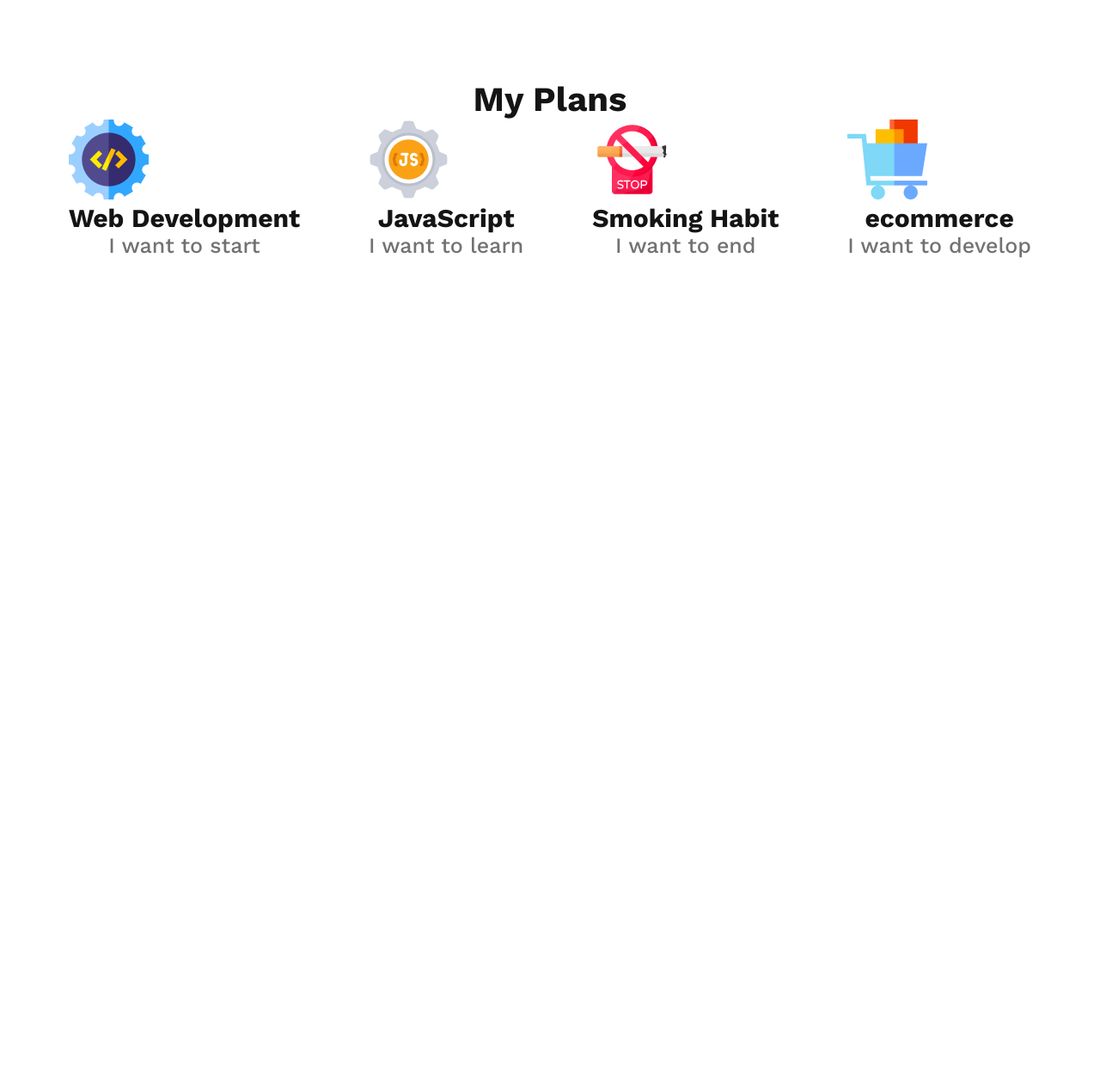
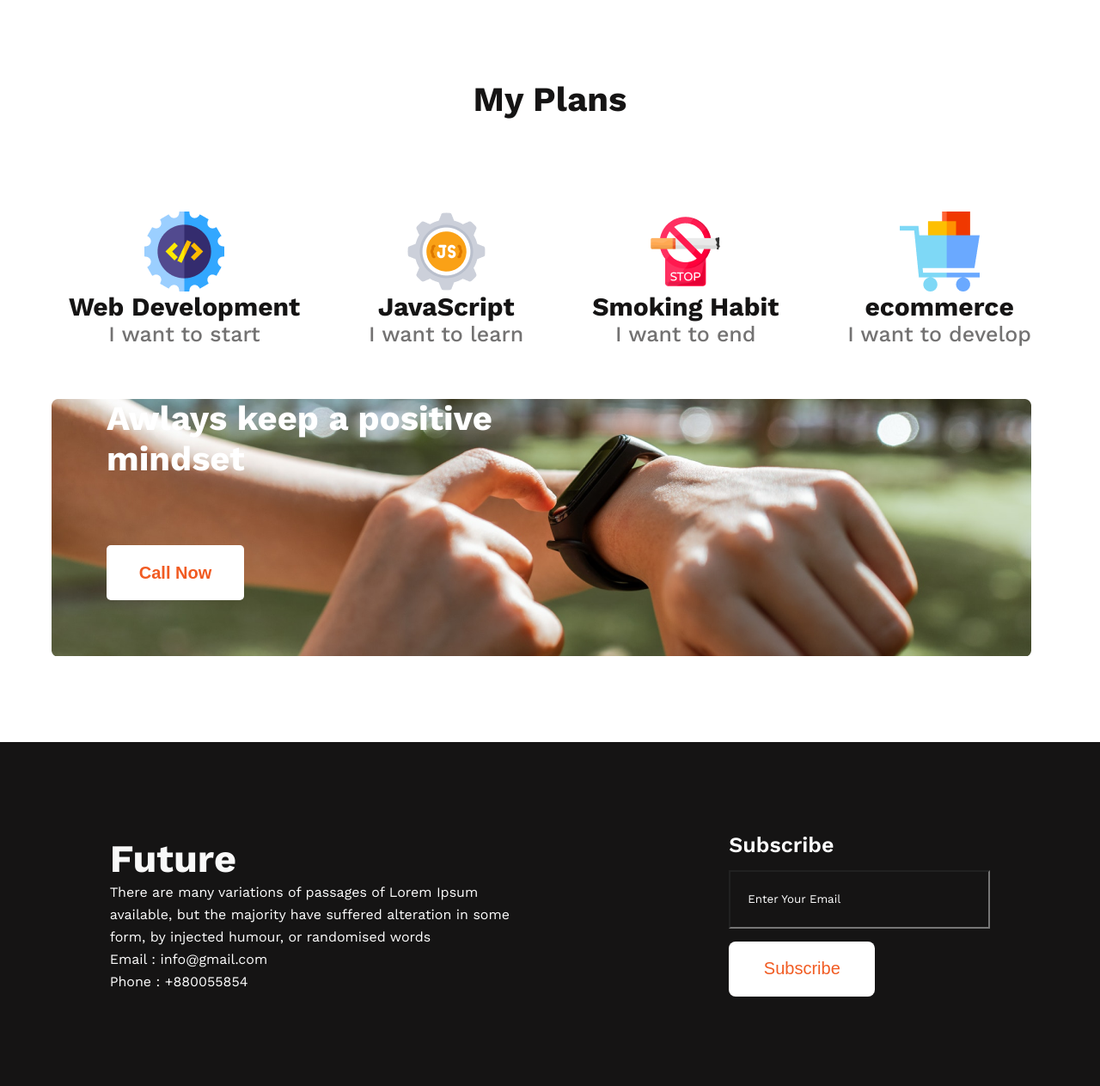
Before and after one commit to ahnaf4D/newYear-New-Me, a plain HTML site: page index.html in a window 1280 px wide. Shown: the part 1832-3095 px from the top of the page at 86% size. Before the commit the page ends 2132 px from the top, so only its background shows below. Drawn offline with nearby package versions, Linux system fonts and the light colour scheme.

Commit message:
All problem solved

```diff
--- a/index.html
+++ b/index.html
@@ -47,29 +47,57 @@
             <h1 class="plans-title">My Plans</h1>
             <div class="plans-container">
                 <div class="plan-a">
-                    <img src="./images/icons/web.png" alt="web development"  class="plan_img">
+                    <img src="./images/icons/web.png" alt="web development" class="">
                     <h4 class="plan-term">Web Development</h4>
                     <p class="plan-description">I want to start</p>
                 </div>
                 <div class="plan-b">
-                    <img src="./images/icons/js.png" alt="javaScript Logo" class="plan_img">
+                    <img src="./images/icons/js.png" alt="javaScript Logo" class="">
                     <h4 class="plan-term">JavaScript</h4>
                     <p class="plan-description">I want to learn</p>
                 </div>
                 <div class="plan-c">
-                    <img src="./images/icons/smoke.png" alt="smoking logo" class="plan_img">
+                    <img src="./images/icons/smoke.png" alt="smoking logo" class="">
                     <h4 class="plan-term">Smoking Habit</h4>
                     <p class="plan-description">I want to end</p>
                 </div>
                 <div class="plan-d">
-                    <img src="./images/icons/ecom.png" alt="ecommerce logo" class="plan_img">
+                    <img src="./images/icons/ecom.png" alt="ecommerce logo" class="">
                     <h4 class="plan-term">ecommerce</h4>
                     <p class="plan-description">I want to develop</p>
                 </div>
 
             </div>
         </section>
+        <section class="branding_area">
+           <div class="content-branding">
+            <h2 class="branding-title">Awlays keep a positive
+                <br>mindset</h2>
+            <button class="callNowbutton">Call Now</button>
+           </div>
+        </section>
     </main>
+    <footer>
+        <div class="feature-area">
+            <h3 class="future-text">Future</h3>
+            <p class="future-contnet">
+                There are many variations of passages of Lorem Ipsum <br>available, but the majority have suffered alteration in some <br>form, by injected humour, or randomised words
+            </p>
+            <p class="future-email">
+                Email : info@gmail.com <br>
+                Phone : +880055854
+            </p>
+        </div>
+        <div class="subscribe-area">
+            <h5 class="subscribe-text">Subscribe</h5>
+            <form action="">
+                <label for="userEmail">
+                    <input type="email" name="userEmail" id="userEmail" placeholder="Enter Your Email ">
+                </label>
+                <input type="submit" value="Subscribe" class="submitbtn">
+            </form>
+        </div>
+    </footer>
 </body>
 
 </html>
--- a/styles/style.css
+++ b/styles/style.css
@@ -99,8 +99,123 @@ li {
     font-size: 25px;
     font-weight: 500;
 }
-.plans-container{
+
+.plans-container {
     display: flex;
     justify-content: space-evenly;
     align-items: center;
+    padding-top: 107px;
 }
+
+.plan-a,
+.plan-b,
+.plan-c,
+.plan-d {
+    display: flex;
+    justify-content: center;
+    align-items: center;
+    flex-direction: column;
+}
+
+.branding_area {
+    background-image: url("../images/watch.png");
+    background-repeat: no-repeat;
+    height: 300px;
+    margin-top: 60px;
+    margin-left: 60px;
+    width: 1140px;
+}
+
+.callNowbutton {
+    border-radius: 5px;
+    background: #FFF;
+    color: #F15B22;
+    text-align: center;
+    font-size: 20px;
+    font-weight: 600;
+    border: 0;
+    width: 160px;
+    height: 64px;
+    margin-left: 64px;
+    margin-top: 77px;
+    padding: 20px 36px;
+}
+
+.branding-title {
+    color: #FFF;
+    font-family: Work Sans;
+    font-size: 40px;
+    font-style: normal;
+    font-weight: 700;
+    line-height: normal;
+    margin-top: 19px;
+    margin-left: 64px;
+}
+
+footer {
+    margin-top: 100px;
+    width: 100%;
+    background-color: #151414;
+    height: 400px;
+    display: flex;
+    justify-content: space-around;
+    align-items: center;
+}
+
+.future-text {
+    color: #F8F8F8;
+    font-size: 45px;
+    font-weight: 700;
+}
+
+.future-contnet {
+    color: #FFF;
+    font-size: 16px;
+    font-weight: 400;
+    line-height: 26px;
+}
+
+.future-email {
+    color: #FFF;
+    font-size: 16px;
+    font-weight: 400;
+    line-height: 26px;
+    /* 162.5% */
+}
+
+.subscribe-text {
+    color: #FFF;
+    font-size: 25px;
+    font-weight: 600;
+}
+.subscribe-area label{
+    display: block;
+
+}
+.subscribe-area label > input[type="email"]{
+    width: 300px;
+    height: 64px;
+    background: var(--Dark-01, #151414);
+
+    color: white;
+    margin-top: 15px;
+    outline-color: white;
+}
+.subscribe-area label > input::placeholder{
+    padding: 20px;
+    font-family: 'Work Sans', sans-serif;
+    color: white;
+}
+.subscribe-area{
+    text-align: left;
+}
+.submitbtn{
+    border-radius: 8px;
+    background: #FFF;
+    width: 170px;
+    height: 64px;
+    margin-top: 15px;
+    color: #F15B22;
+    font-size: 20px;
+    border: none;
+}
```
